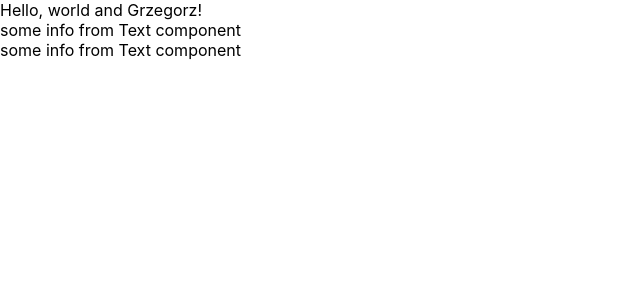
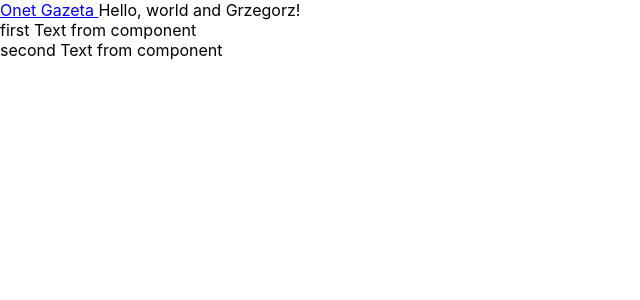
Before and after one commit to gkolek/20190126-react, a React (Create React App) app: page / in a window 1280 px wide. Shown: the top 300 px of the page, without its empty margins (0-640 px from the left). Built offline with nearby package versions, Linux system fonts and the light colour scheme.

Commit message:
Components props

```diff
--- a/src/App.js
+++ b/src/App.js
@@ -5,18 +5,28 @@ class App extends React.Component {
     const myName = 'Grzegorz';
     return (
       <div>
-      Hello, world and {myName}!
-      <Text/>
-      <Text/>
+        <Link url="http://onet.pl" text="Onet " />
+        <Link url="http://gazeta.pl" text="Gazeta " />
+        Hello, world and {myName}!
+        <Text title="first Text from component" />
+        <Text title="second Text from component" />
       </div>
     )
   }
 }
 
-const Text = props  => {
-  return <div>
-    some info from Text component
-  </div>
+const Link = props => {
+  return (
+    <a href={props.url}>{props.text}</a>
+  )
+}
+
+const Text = props => {
+  return (
+    <div>
+      {props.title}
+    </div>
+  )
 }
 
 export default App;
```
